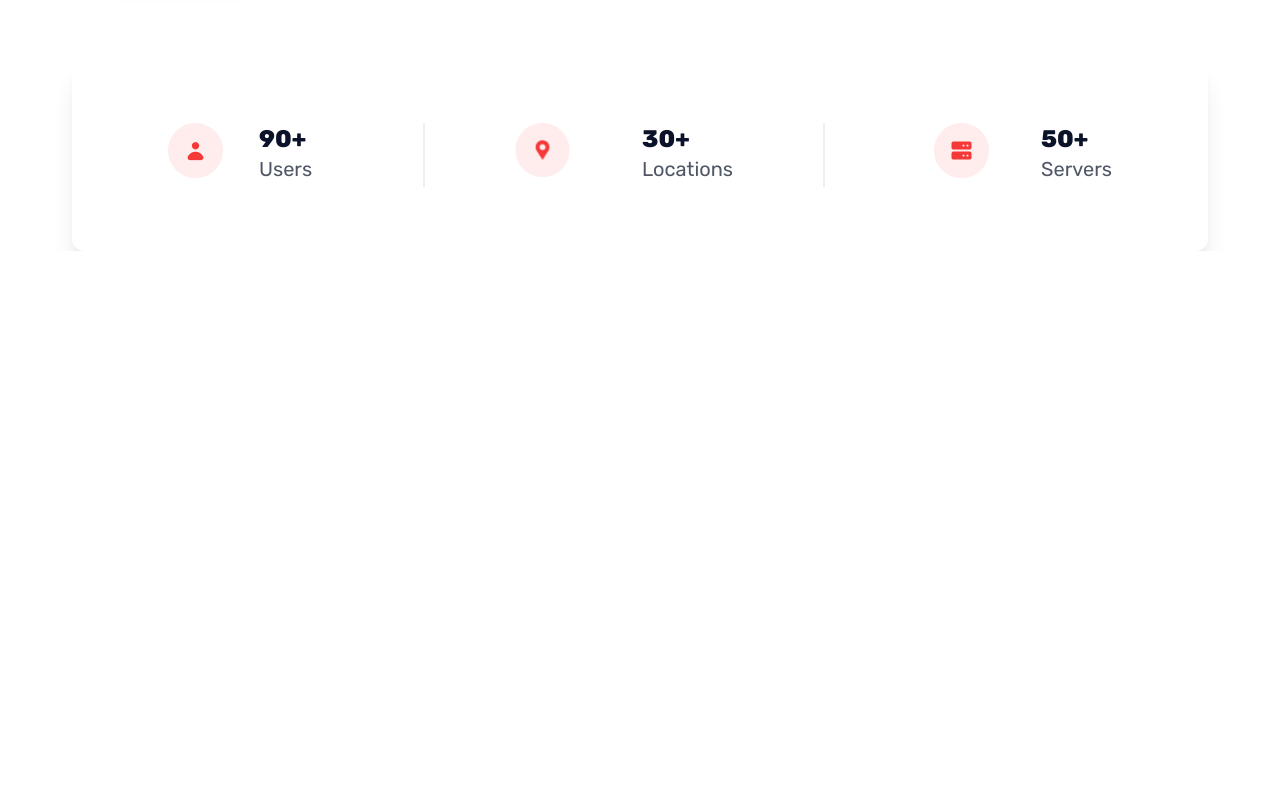
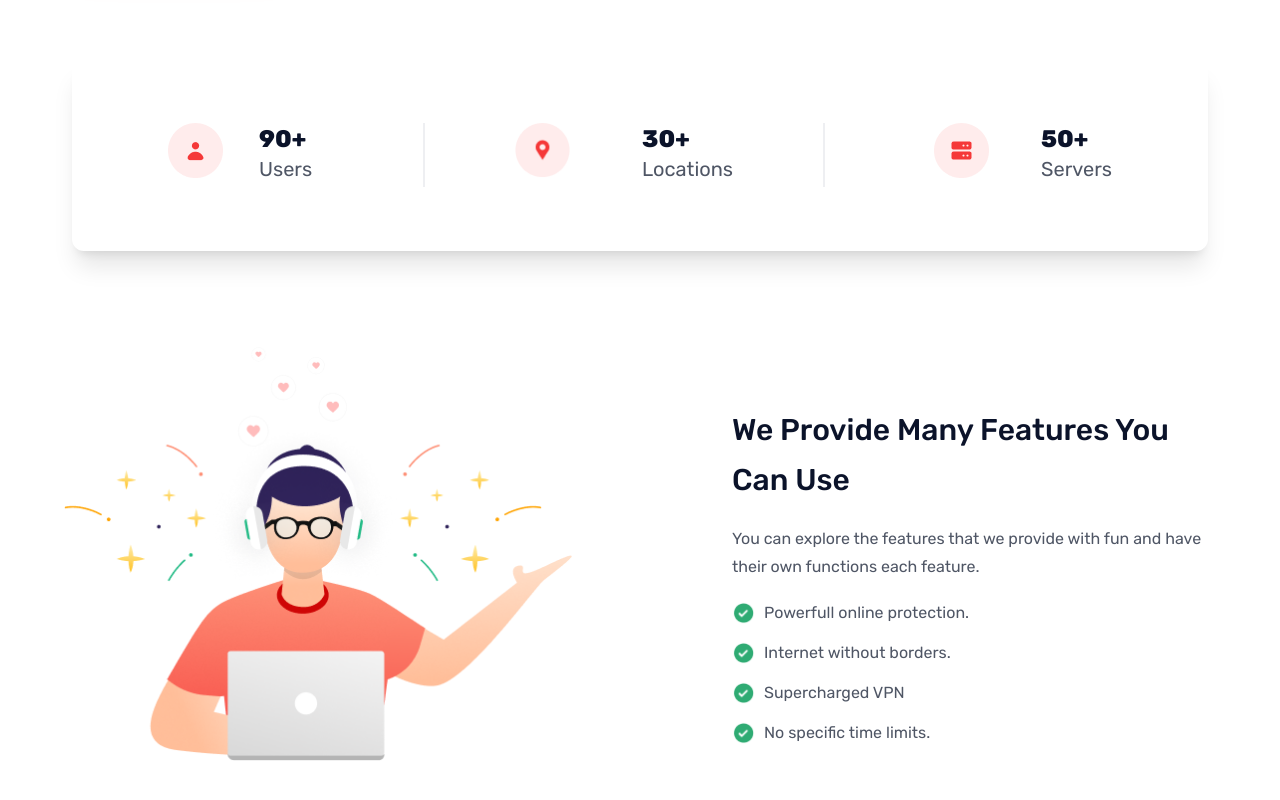
Before and after one commit to zidanhafiz/Lasles-VPN, a Next.js app: page / in a window 1280 px wide. Shown: the part 634-1434 px from the top of the page. Before the commit the page ends 885 px from the top, so only its background shows below. Built offline with nearby package versions, Linux system fonts and the light colour scheme.

Commit message:
Create features section

```diff
--- a/app/page.tsx
+++ b/app/page.tsx
@@ -1,5 +1,6 @@
 import Navbar from '@/components/Navbar';
 import Hero from './sections/Hero';
+import Features from './sections/Features';
 
 export default function Home() {
   return (
@@ -9,6 +10,7 @@ export default function Home() {
       </header>
       <main className=''>
         <Hero />
+        <Features />
       </main>
     </>
   );
--- /dev/null
+++ b/app/sections/Features.tsx
@@ -0,0 +1,48 @@
+import Image from 'next/image';
+
+const featureList = [
+  'Powerfull online protection.',
+  'Internet without borders.',
+  'Supercharged VPN',
+  'No specific time limits.',
+];
+
+const Features = () => {
+  return (
+    <section
+      id='features'
+      className='flex gap-40 max-w-6xl mx-auto items-end mt-24 mb-[211px]'
+    >
+      <Image
+        src='/features/illust-2.png'
+        width={508}
+        height={508}
+        alt='features'
+      />
+      <div>
+        <h2 className='font-medium text-3xl leading-[50px]'>
+          We Provide Many Features You Can Use
+        </h2>
+        <p className='mt-5 text-secondary leading-7'>
+          You can explore the features that we provide with fun and have their
+          own functions each feature.
+        </p>
+        <ul className='mt-5'>
+          {featureList.map((list, i) => (
+            <li key={i} className='flex gap-2 text-secondary mb-4'>
+              <Image
+                src='/features/checklist.png'
+                width={24}
+                height={23}
+                alt='check'
+              />
+              {list}
+            </li>
+          ))}
+        </ul>
+      </div>
+    </section>
+  );
+};
+
+export default Features;
```
Also changed, not shown: public/features/checklist.png (added), public/features/illust-2.png (added).
